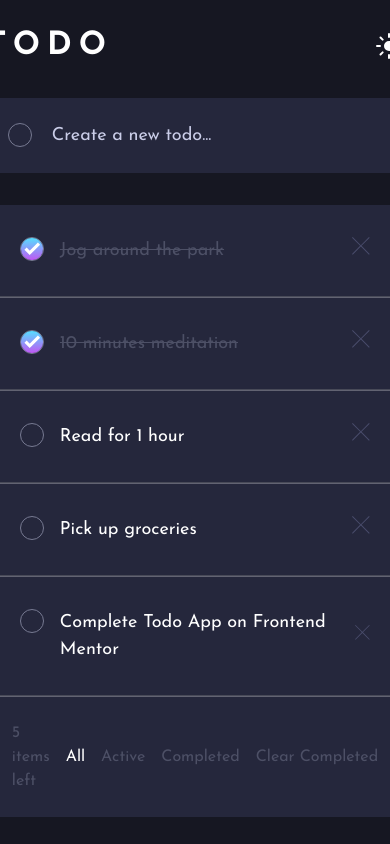
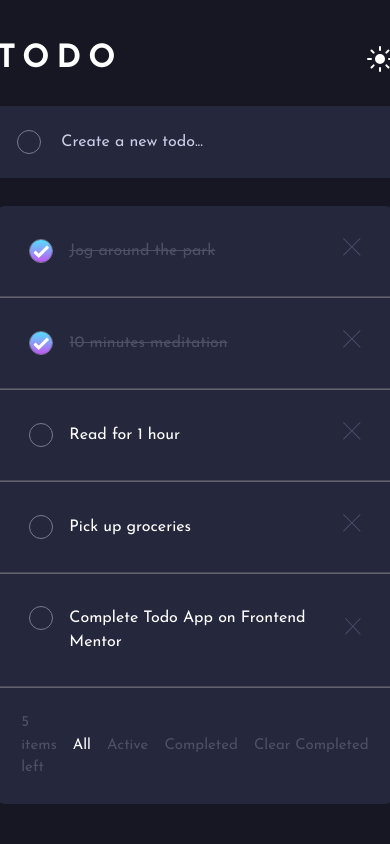
Before and after one commit to krutagna10/todo-list-app, a React (Vite) app: page / in a window 390 px wide. Built offline with nearby package versions, Linux system fonts and the light colour scheme.

Commit message:
added some updates

```diff
--- a/src/components/Header/Header.jsx
+++ b/src/components/Header/Header.jsx
@@ -1,13 +1,16 @@
 import lightThemeIcon from "../../assets/icon-sun.svg";
 import "./Header.css";
+import Container from "../UI/Container/Container.jsx";
 
 function Header() {
   return (
-    <header className="header flex justify-between items-center">
-      <h1 className="header__heading">TODO</h1>
-      <button className="header__btn">
-        <img src={lightThemeIcon} alt="" />
-      </button>
+    <header>
+      <Container className="header__container flex justify-between items-center">
+        <h1 className="header__heading text-300">TODO</h1>
+        <button className="header__btn">
+          <img src={lightThemeIcon} alt="" />
+        </button>
+      </Container>
     </header>
   );
 }
--- a/src/components/TodoAdd/TodoAdd.css
+++ b/src/components/TodoAdd/TodoAdd.css
@@ -1,7 +1,6 @@
 .form__input {
   color: var(--white);
   width: 100%;
-  font-size: 18px;
   background-color: transparent;
   padding: 0.25rem;
   border: none;
@@ -16,7 +15,7 @@
   background-color: var(--very-dark-desaturated-blue);
   border: none;
   border-radius: 0.25rem;
-  margin-block: 2rem;
+  margin-block: clamp(1.75rem, 5vw, 2.25rem);
 }
 
 .form__input::placeholder {
--- a/src/components/TodoAdd/TodoAdd.jsx
+++ b/src/components/TodoAdd/TodoAdd.jsx
@@ -2,6 +2,7 @@ import TodosContext from "../../context/TodosContext.jsx";
 import { useContext, useState } from "react";
 import "./TodoAdd.css";
 import Checkbox from "../Checkbox/Checkbox.jsx";
+import Container from "../UI/Container/Container.jsx";
 
 function TodoAdd() {
   const { onAddTodo } = useContext(TodosContext);
@@ -24,6 +25,7 @@ function TodoAdd() {
   }
 
   return (
+    <Container>
       <form className="form flex items-center gap" onSubmit={handleSubmit}>
         <Checkbox
           id={crypto.randomUUID()}
@@ -31,7 +33,7 @@ function TodoAdd() {
           onChange={handleIsCompletedChange}
         />
         <input
-        className="form__input"
+          className="form__input text-200"
           type="text"
           placeholder="Create a new todo..."
           onChange={handleTitleChange}
@@ -39,6 +41,7 @@ function TodoAdd() {
           required
         />
       </form>
+    </Container>
   );
 }
 
--- a/src/components/TodoItem/TodoItem.jsx
+++ b/src/components/TodoItem/TodoItem.jsx
@@ -25,9 +25,9 @@ function TodoItem({ todo }) {
             checked={todo.isCompleted}
           />
           {todo.isCompleted ? (
-            <del className="todo__deleted-text">{todo.title}</del>
+            <del className="text-200 todo__deleted-text">{todo.title}</del>
           ) : (
-            <span>{todo.title}</span>
+            <span className="text-200">{todo.title}</span>
           )}
         </div>
         <div>
--- a/src/components/Todos/Todos.css
+++ b/src/components/Todos/Todos.css
@@ -1,12 +1,10 @@
 .todos {
   background-color: var(--very-dark-desaturated-blue);
-  font-size: 18px;
   border-radius: 0.5rem;
 }
 
 .todos__items-left {
   color: var(--very-dark-grayish-blue);
-  font-size: 1rem;
 }
 
 .todos__footer {
--- a/src/components/Todos/Todos.jsx
+++ b/src/components/Todos/Todos.jsx
@@ -3,6 +3,7 @@ import { useContext, useState } from "react";
 import TodosContext from "../../context/TodosContext.jsx";
 import "./Todos.css";
 import Button from "../UI/Button/Button.jsx";
+import Container from "../UI/Container/Container.jsx";
 
 function Todos() {
   const { todos, onClearCompleted } = useContext(TodosContext);
@@ -35,10 +36,10 @@ function Todos() {
   }
 
   return (
-    <div className="todos">
+    <Container className="todos">
       <TodoList todos={filteredTodos} />
       <div className="todos__footer flex gap justify-between">
-        <p className="todos__items-left">{todos.length} items left</p>
+        <p className="todos__items-left text-100">{todos.length} items left</p>
         <div className="flex gap">
           <Button
             className={`${currentFilter === "" ? "selected" : ""}`}
@@ -61,7 +62,7 @@ function Todos() {
         </div>
         <Button onClick={onClearCompleted}>Clear Completed</Button>
       </div>
-    </div>
+    </Container>
   );
 }
 
--- a/src/components/UI/Button/Button.css
+++ b/src/components/UI/Button/Button.css
@@ -1,7 +1,6 @@
 .btn {
   background: transparent;
   border: none;
-  font-size: 16px !important;
   cursor: pointer;
   color: var(--very-dark-grayish-blue);
   white-space: nowrap;
--- a/src/components/UI/Button/Button.jsx
+++ b/src/components/UI/Button/Button.jsx
@@ -2,7 +2,10 @@ import "./Button.css";
 
 function Button({ children, className, onClick }) {
   return (
-    <button className={`btn ${className ? className : ""}`} onClick={onClick}>
+    <button
+      className={`btn text-100 ${className ? className : ""}`}
+      onClick={onClick}
+    >
       {children}
     </button>
   );
--- /dev/null
+++ b/src/components/UI/Container/Container.css
@@ -0,0 +1,3 @@
+.container {
+  max-width: 42rem;
+}
--- /dev/null
+++ b/src/components/UI/Container/Container.jsx
@@ -0,0 +1,9 @@
+import "./Container.css";
+
+function Container({ children, className }) {
+  return (
+    <div className={`container ${className ? className : ""}`}>{children}</div>
+  );
+}
+
+export default Container;
--- a/src/index.css
+++ b/src/index.css
@@ -13,9 +13,22 @@
   --very-dark-grayish-blue: hsl(233, 14%, 35%);
   --white: hsl(0, 0%, 100%);
 
+  /* Text Sizes */
+  --text-300: 32px;
+  --text-200: 16px;
+  --text-100: 15px;
+
   /* Spacing */
   --gap: 1rem;
   --flow-space: 1rem;
+}
+
+@media (min-width: 32em) {
+  :root {
+    --text-300: 40px;
+    --text-200: 18px;
+    --text-100: 16px;
+  }
 }
 
 *,
@@ -59,10 +72,6 @@ body {
   display: grid;
   place-content: center;
   background-color: var(--very-dark-blue);
-  /*background-image: url("./assets/bg-desktop-dark.jpg");*/
-  /*background-repeat: no-repeat;*/
-  /*background-size: 100%;*/
-  /*background-position: center top;*/
 }
 
 /* Hiding animations */
@@ -129,3 +138,16 @@ body {
 .gap {
   gap: var(--gap);
 }
+
+/* Font Sizes */
+.text-300 {
+  font-size: var(--text-300);
+}
+
+.text-200 {
+  font-size: var(--text-200);
+}
+
+.text-100 {
+  font-size: var(--text-100);
+}
```
Lines whose indentation alone changed are shown as unchanged.
